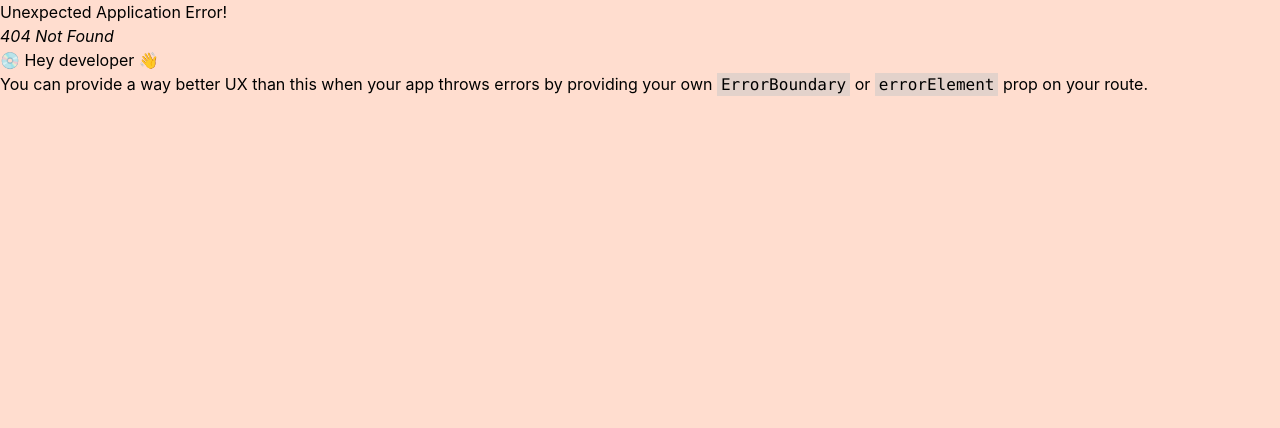
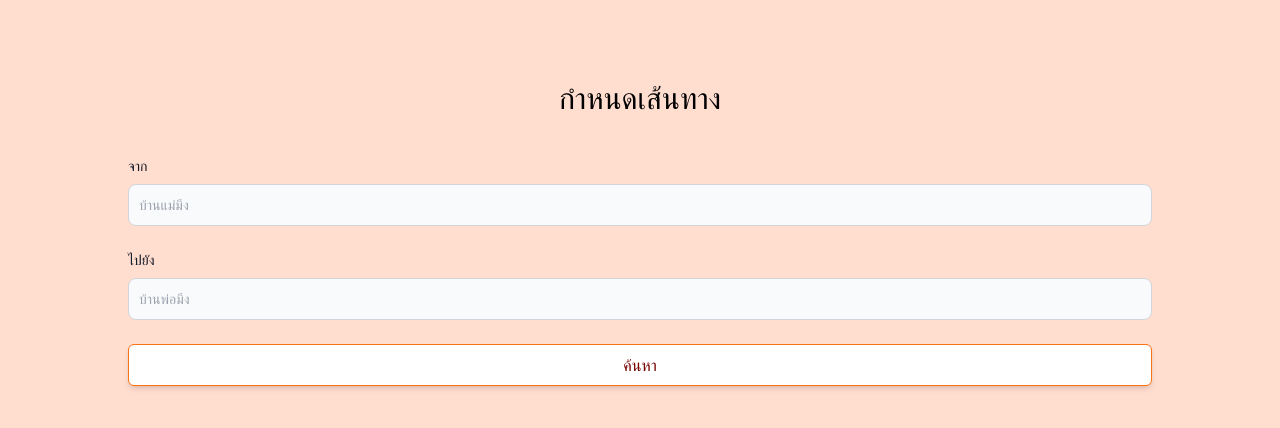
Before and after one commit to Sunioatm/SE-TermProject-Backend, a React (Vite) app: page /rt in a window 1280 px wide. Before the commit this address had no page. Shown: the top 428 px of the page. Built offline with nearby package versions, Linux system fonts and the light colour scheme.

Commit message:
Copy everything from login

```diff
--- /dev/null
+++ b/src/Routefinder.jsx
@@ -0,0 +1,28 @@
+import { Link } from "react-router-dom";
+import { tv } from "tailwind-variants";
+import { InputForm } from "./components/InputForm";
+import { Button } from "./components/Button";
+
+const RoutefinderPage = tv({
+    slots: {
+      base: "flex flex-col h-screen items-center pt-20",
+      headerText: "text-3xl font-bold mb-10",
+    },
+  });
+
+const { base, headerText } = RoutefinderPage();
+
+export default function Routefinder() {
+  return (
+    <main className={base()}>
+      <h1 className={headerText()}>กำหนดเส้นทาง</h1>
+      <section className="w-4/5">
+        <form className="flex flex-col">
+          <InputForm label="จาก" id="from" placeholder={"บ้านแม่มึง"}/>
+          <InputForm label="ไปยัง" id="to" placeholder={"บ้านพ่อมึง"}/>
+          <Button label="ค้นหา" type="submit" />
+        </form>
+      </section>
+    </main>
+  );
+}
--- a/src/Router.jsx
+++ b/src/Router.jsx
@@ -1,12 +1,17 @@
 import { createBrowserRouter, RouterProvider } from "react-router-dom";
 
 import Login from './Login';
+import Routefinder from "./Routefinder";
 
 const router = createBrowserRouter([
   {
     path: "/",
     element: <Login />,
   },
+  {
+    path: "/rt",
+    element: <Routefinder />,
+  },
 ]);
 
 export default function Router() {
```
